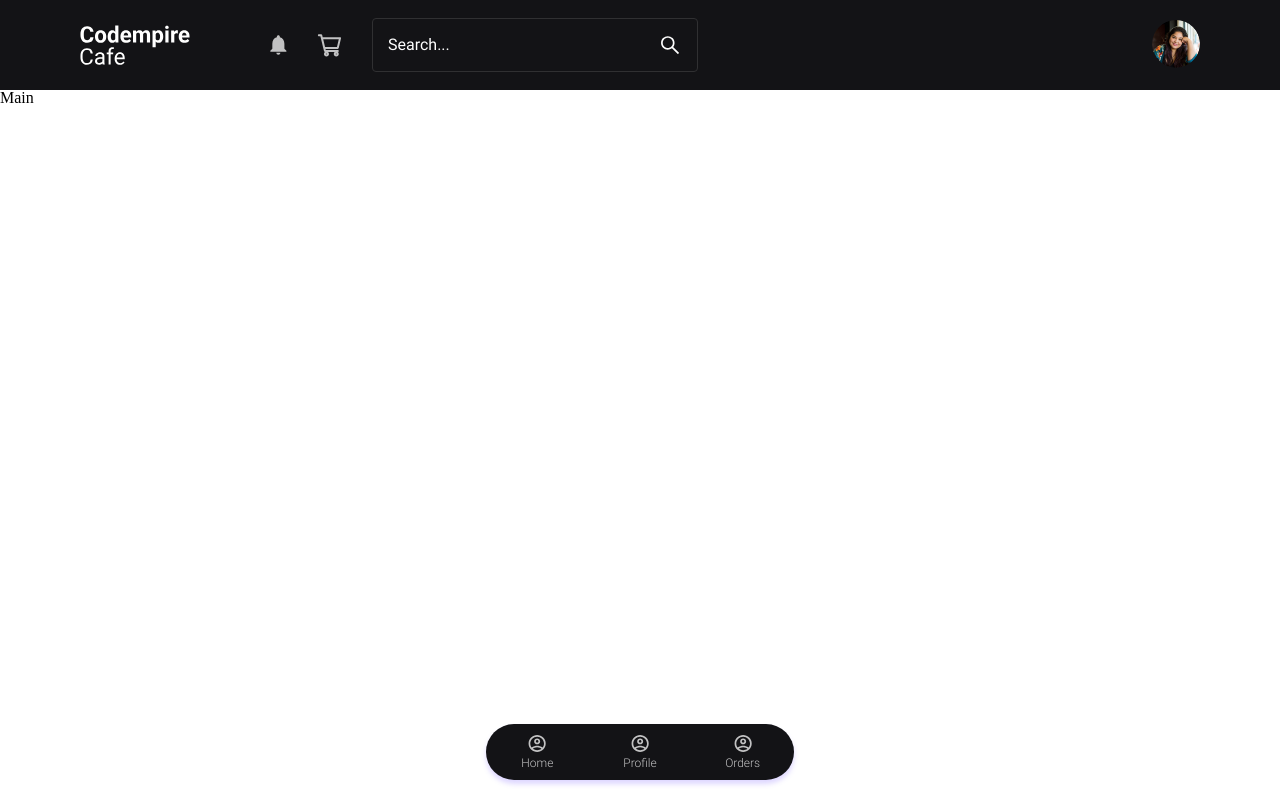
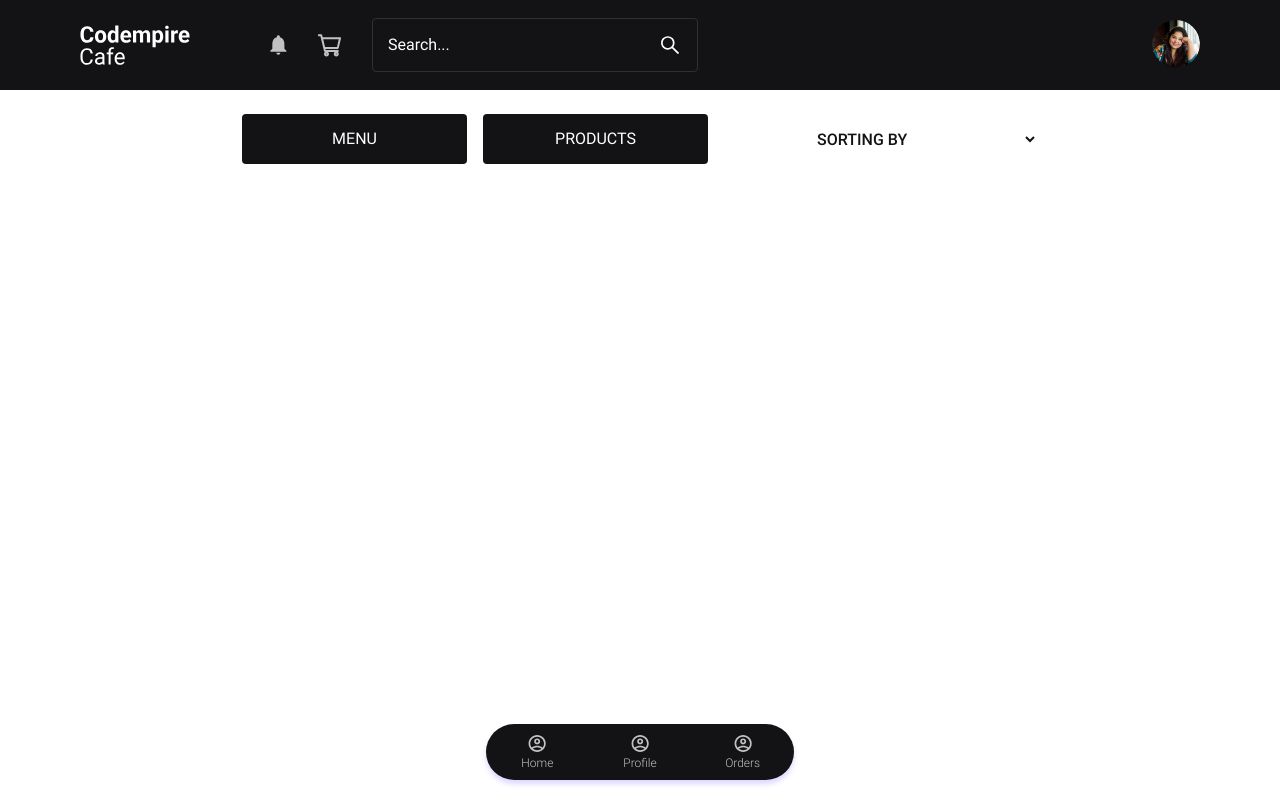
Before and after one commit to sayonara213/codempire-cafe, a React (Create React App) app in the folder cafe-main-client/: page /menu in a window 1280 px wide. Built offline with nearby package versions, Linux system fonts and the light colour scheme.

Commit message:
Added heading menu to main page

```diff
--- /dev/null
+++ b/cafe-main-client/src/components/main/heading/heading.styled.ts
@@ -0,0 +1,48 @@
+import styled from 'styled-components';
+
+export const HeadingContainer = styled.div`
+  width: 100%;
+  padding: 24px 0;
+  box-sizing: border-box;
+
+  display: flex;
+  flex-direction: row;
+  align-items: center;
+  justify-content: space-between;
+`;
+
+export const HeadingButtonWrap = styled.div``;
+
+export const HeadingButton = styled.button`
+  margin-right: 16px;
+
+  width: 225px;
+  height: 50px;
+  border: none;
+
+  background-color: ${({ theme }) => theme.color.dark};
+  border-radius: ${({ theme }) => theme.borderRadius.small};
+  color: ${({ theme }) => theme.color.white};
+  font-family: ${({ theme }) => theme.font.regular};
+  font-size: ${({ theme }) => theme.fontSize.medium};
+`;
+
+export const HeadingSelect = styled.select`
+  width: 225px;
+  height: 50px;
+
+  color: ${({ theme }) => theme.color.dark};
+  font-family: ${({ theme }) => theme.font.medium};
+  font-size: ${({ theme }) => theme.fontSize.medium};
+
+  background-color: transparent;
+  border: none;
+  outline: none;
+`;
+
+export const SelectOption = styled.option`
+  background-color: transparent;
+  color: ${({ theme }) => theme.color.dark};
+  font-family: ${({ theme }) => theme.font.regular};
+  font-size: ${({ theme }) => theme.fontSize.medium};
+`;
--- /dev/null
+++ b/cafe-main-client/src/components/main/heading/heading.tsx
@@ -0,0 +1,20 @@
+import React from 'react';
+import * as Styled from './heading.styled';
+
+const Heading: React.FC = () => {
+  return (
+    <Styled.HeadingContainer>
+      <Styled.HeadingButtonWrap>
+        <Styled.HeadingButton>MENU</Styled.HeadingButton>
+        <Styled.HeadingButton>PRODUCTS</Styled.HeadingButton>
+      </Styled.HeadingButtonWrap>
+      <Styled.HeadingSelect>
+        <Styled.SelectOption>SORTING BY</Styled.SelectOption>
+        <Styled.SelectOption>123</Styled.SelectOption>
+        <Styled.SelectOption>123</Styled.SelectOption>
+      </Styled.HeadingSelect>
+    </Styled.HeadingContainer>
+  );
+};
+
+export default Heading;
--- /dev/null
+++ b/cafe-main-client/src/components/main/main.styled.ts
@@ -0,0 +1,11 @@
+import styled from 'styled-components';
+
+export const MainContainer = styled.div`
+  padding: 0 242px;
+  box-sizing: border-box;
+
+  display: flex;
+  flex-direction: column;
+  align-items: center;
+  justify-content: center;
+`;
--- a/cafe-main-client/src/components/main/main.tsx
+++ b/cafe-main-client/src/components/main/main.tsx
@@ -1,9 +1,14 @@
-const Main = () => {
-    return (
-        <div>
-            <h1>Main</h1>
-        </div>
-    );
-}
+import React from 'react';
+
+import Heading from './heading/heading';
+import { MainContainer } from './main.styled';
+
+const Main: React.FC = () => {
+  return (
+    <MainContainer>
+      <Heading />
+    </MainContainer>
+  );
+};
 
 export default Main;
```
